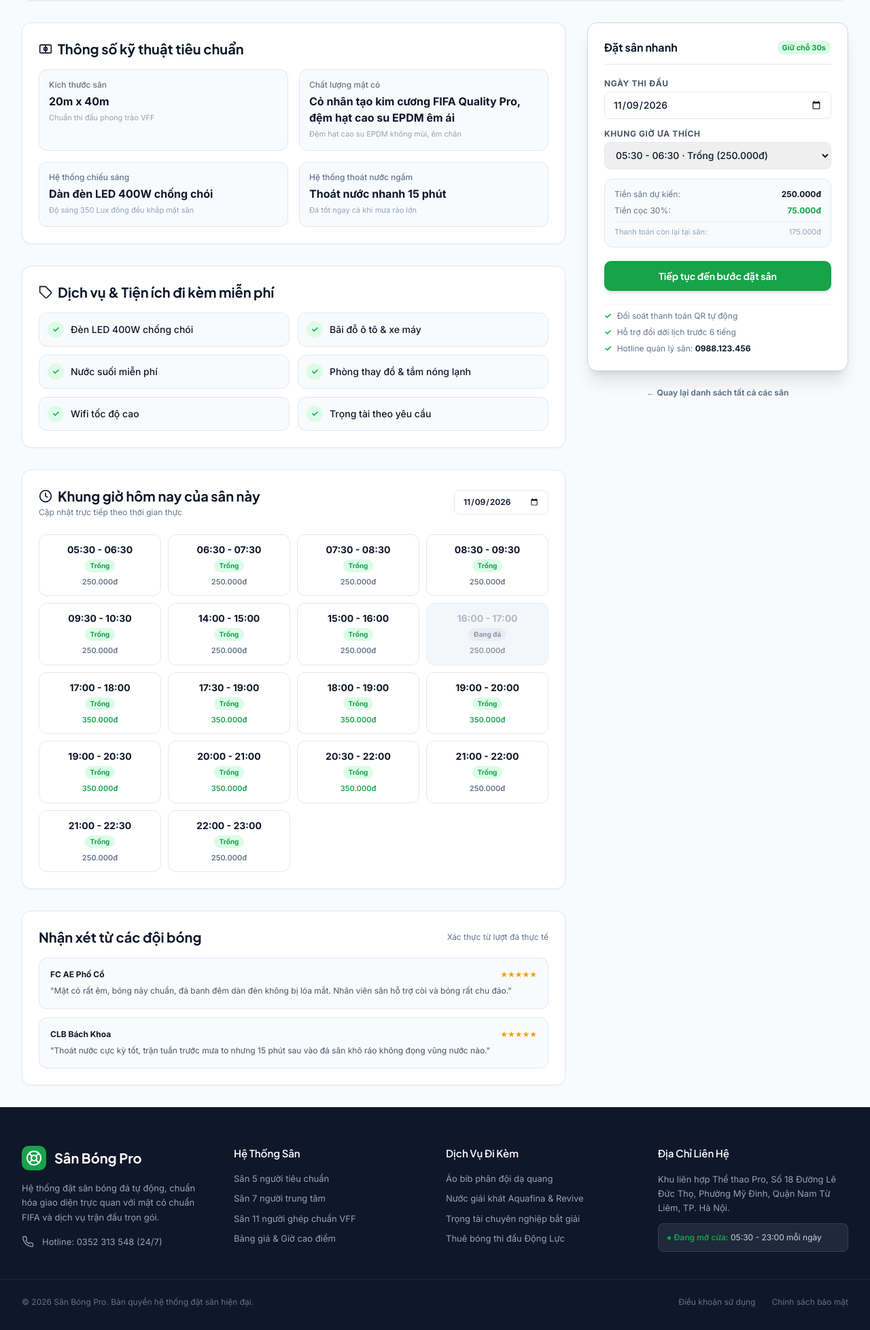
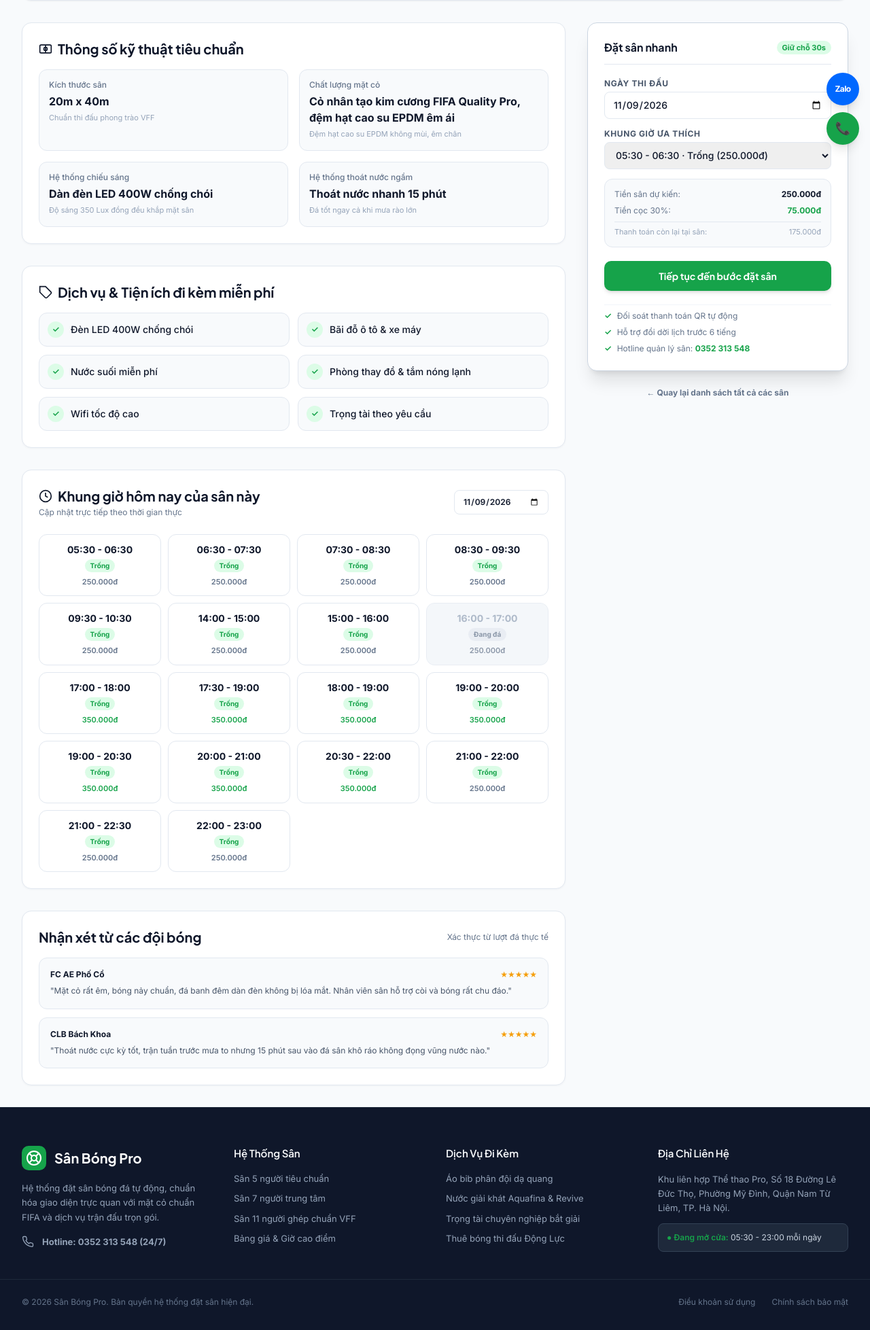
Before and after one commit to vinhce/Web_Quan_Ly_San_Bong, a PHP site: page /html/field-detail.html in a window 1280 px wide. Shown: the part 567-2524 px from the top of the page at 68% size. Run offline with PHP 8.4, Linux system fonts and the light colour scheme; data comes from the database, SQL or seed files in the repository; some libraries are stand-ins or nearby versions.

Commit message:
feat(contact): update hotline to 0352 313 548 and deploy universal floating contact widget

```diff
--- a/html/field-detail.html
+++ b/html/field-detail.html
@@ -253,7 +253,7 @@
             </div>
             <div class="flex items-center gap-2">
               <span class="text-[#16A34A] font-bold">✓</span>
-              <span>Hotline quản lý sân: <b class="text-[#0F172A]">0988.123.456</b></span>
+              <span>Hotline quản lý sân: <a href="tel:0352313548" class="font-bold text-[#16A34A] hover:underline">0352 313 548</a></span>
             </div>
           </div>
         </div>
--- a/js/app.js
+++ b/js/app.js
@@ -895,7 +895,7 @@ function handleLogout() {
           </p>
           <div class="flex items-center gap-3 text-[#94A3B8] text-[13px]">
             ${Icons.phone}
-            <span>Hotline: 0352 313 548 (24/7)</span>
+            <a href="tel:0352313548" class="hover:text-emerald-400 font-bold transition-colors">Hotline: 0352 313 548 (24/7)</a>
           </div>
         </div>
 
@@ -936,6 +936,16 @@ function handleLogout() {
           <a href="#" class="hover:text-white">Điều khoản sử dụng</a>
           <a href="#" class="hover:text-white">Chính sách bảo mật</a>
         </div>
+      </div>
+
+      <!-- FLOATING QUICK ACTIONS (ZALO & HOTLINE) -->
+      <div class="fixed right-4 bottom-5 z-40 flex flex-col gap-2.5">
+        <a href="https://zalo.me/0352313548" target="_blank" rel="noopener noreferrer" class="w-12 h-12 rounded-full bg-[#0068FF] text-white flex items-center justify-center shadow-lg hover:scale-110 transition-transform font-bold text-xs" title="Chat Zalo hỗ trợ 24/7">
+          <span class="text-xs font-black tracking-tighter">Zalo</span>
+        </a>
+        <a href="tel:0352313548" class="w-12 h-12 rounded-full bg-[#16A34A] text-white flex items-center justify-center shadow-lg hover:scale-110 transition-transform text-lg" title="Gọi Hotline đặt sân 0352 313 548">
+          <span>📞</span>
+        </a>
       </div>
     </footer>`;
   }
--- a/portal-admin/index.html
+++ b/portal-admin/index.html
@@ -310,7 +310,7 @@
               </div>
               <div>
                 <label class="block font-bold text-[#475569] mb-1">Số điện thoại liên hệ *</label>
-                <input type="tel" id="admin-cust-phone" required placeholder="0988 123 456" class="input-field w-full font-semibold">
+                <input type="tel" id="admin-cust-phone" required placeholder="0352 313 548" class="input-field w-full font-semibold">
               </div>
             </div>
 
--- a/portal-admin/partials/tab3_quick_booking.php
+++ b/portal-admin/partials/tab3_quick_booking.php
@@ -15,7 +15,7 @@
               </div>
               <div>
                 <label class="block font-bold text-[#475569] mb-1">Số điện thoại liên hệ *</label>
-                <input type="tel" id="admin-cust-phone" required placeholder="0988 123 456" class="input-field w-full font-semibold">
+                <input type="tel" id="admin-cust-phone" required placeholder="0352 313 548" class="input-field w-full font-semibold">
               </div>
             </div>
 
```
Also changed, not shown: index.html (+0 -9 lines), js/ui.js (+11 -1 lines).
